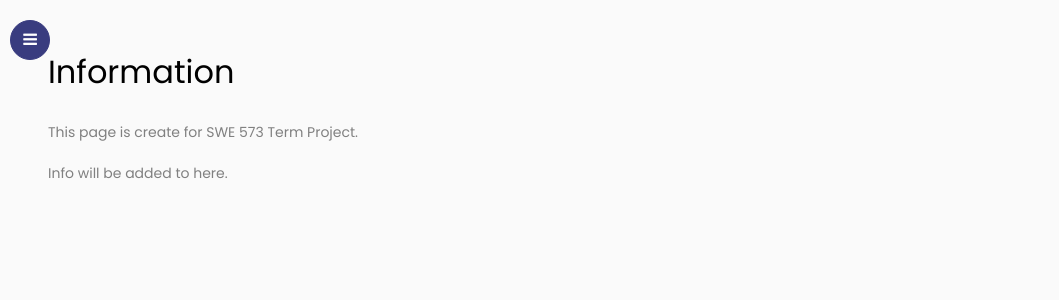
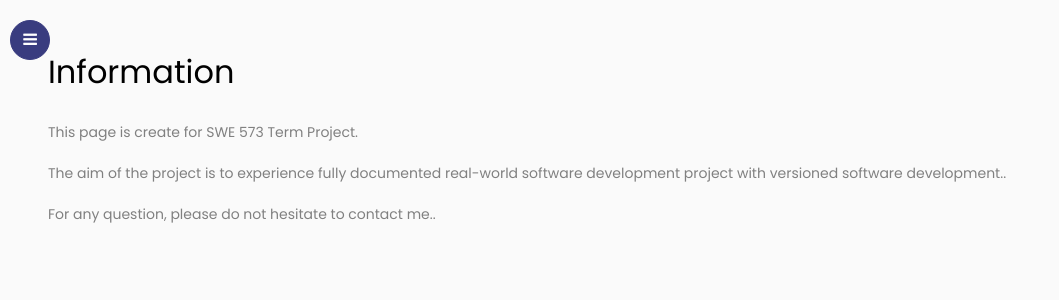
Before and after one commit to krmacit/SWE573-SoftwareDevelopmentPractice-Project, a Django app: page /info/ in a window 1280 px wide. Shown: the top 300 px of the page, without its empty margins (0-1059 px from the left). Run offline with Django 3.2, Linux system fonts and the light colour scheme; the visitor is signed in with stand-in values (Sample User, id 1); some libraries are stand-ins or nearby versions.

Commit message:
Info is added to html page.

```diff
--- a/Implementation/tweety/templates/registration/login.html
+++ b/Implementation/tweety/templates/registration/login.html
@@ -4,8 +4,6 @@
     <title>Login V9</title>
     <meta charset="UTF-8">
     <meta name="viewport" content="width=device-width, initial-scale=1">
-    <!--===============================================================================================-->
-    <link rel="icon" type="image/png" href="../../static/login/images/icons/favicon.ico"/>
     <!--===============================================================================================-->
     <link rel="stylesheet" type="text/css" href="../../static/login/vendor/bootstrap/css/bootstrap.min.css">
     <!--===============================================================================================-->
--- a/Implementation/tweety/templates/tweety/info.html
+++ b/Implementation/tweety/templates/tweety/info.html
@@ -56,7 +56,10 @@
         <h2 class="mb-4">Information</h2>
         <p>This page is create for SWE 573 Term Project.</p>
         <p></p>
-        <p>Info will be added to here.</p>
+        <p>The aim of the project is to experience fully documented real-world software development project with
+            versioned software development..</p>
+        <p></p>
+        <p>For any question, please do not hesitate to contact me..</p>
     </div>
 </div>
 
```
Also changed, not shown: Implementation/tweety/tweety/settings.py (+5 -4 lines).
